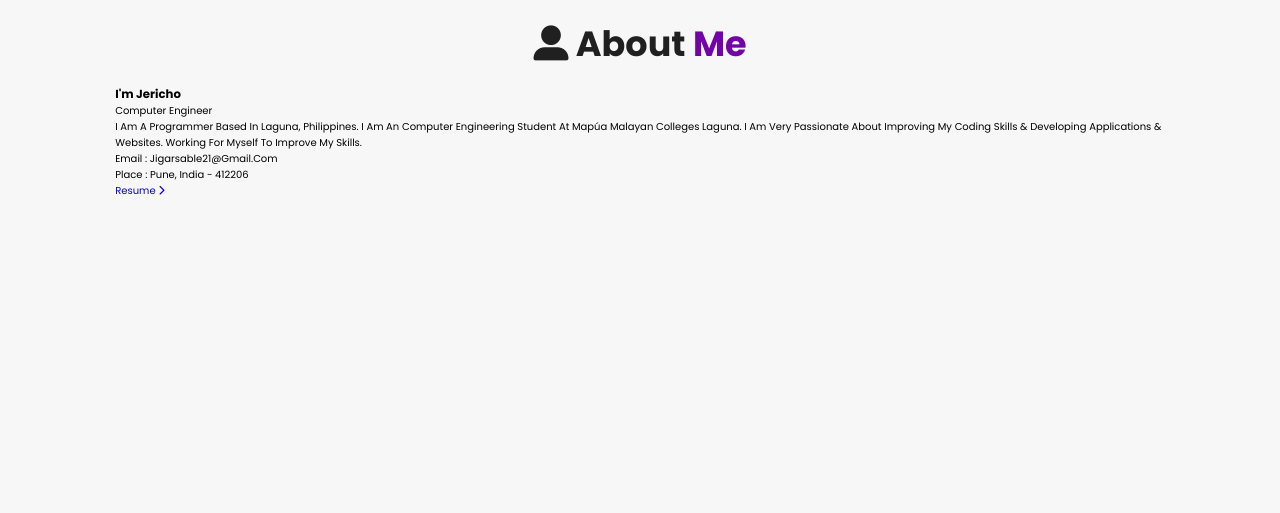
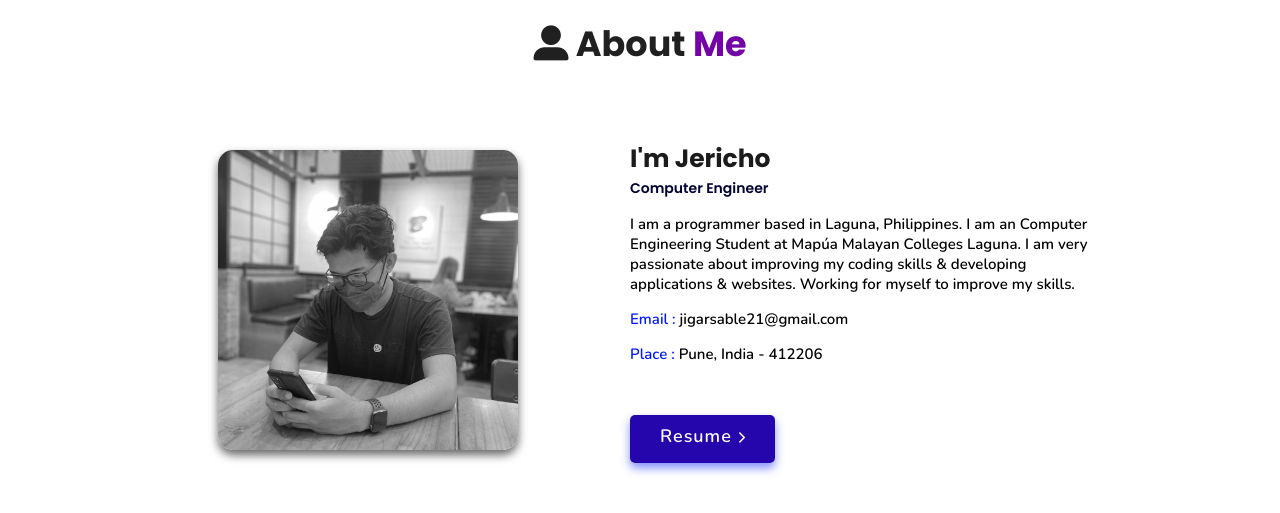
Before and after one commit to aslaii/CloudLex-SinglePageWebsite, a plain HTML site: page index.html in a window 1280 px wide. Shown: the part 803-1316 px from the top of the page. Drawn offline with nearby package versions, Linux system fonts and the light colour scheme; animation ran at ten frames a second.

Commit message:
added style at about me page

```diff
--- a/index.html
+++ b/index.html
@@ -100,7 +100,7 @@
         <div class="row">
 
         <div class="image">
-            <img draggable="false" src="./assets/images/profile2.jpg" alt="">
+            <img draggable="false" src="./images/profile.jpg" alt="">
         </div>
         <div class="content">
             <h3>I'm Jericho</h3>
--- a/styles.css
+++ b/styles.css
@@ -352,3 +352,93 @@ html {
     clip-rule: evenodd;
     fill: #7A6BB5;
   }
+
+  .about {
+    background: rgb(255, 255, 255);
+  }
+  .about .row {
+    display: flex;
+    flex-direction: row;
+    gap: 2rem;
+    flex-wrap: wrap;
+    padding: 4rem;
+  }
+  .about .row .image {
+    text-align: center;
+    flex: 1 1 35rem;
+  }
+  .about .row .image img {
+    margin: 4rem;
+    width: 30rem;
+    height: auto;
+    border-radius: 5%;
+    box-shadow: 0 5px 10px rgba(0, 0, 0, 0.6);
+    mix-blend-mode: luminosity;
+    transition: 0.3s;
+    cursor: pointer;
+  }
+  .about .row .image img:hover {
+    mix-blend-mode: normal;
+  }
+  .about .row .content {
+    flex: 1 1 45rem;
+    padding: 3rem;
+  }
+  .about .row .content h3 {
+    color: rgb(27, 27, 27);
+    font-size: 2.5rem;
+  }
+  .about .row .content .tag {
+    font-size: 1.4rem;
+    color: #020133;
+    font-weight: 600;
+    margin-top: 1rem;
+  }
+  .about .row .content p {
+    font-size: 1.5rem;
+    margin-top: 1.5rem;
+    font-family: "Nunito";
+    font-weight: 600;
+    text-transform: none;
+  }
+  .about .row .content .box-container {
+    display: flex;
+    flex-wrap: wrap;
+    gap: 1.5rem;
+    font-family: "Nunito";
+    font-weight: 600;
+  }
+  .about .row .content .box-container .box p {
+    text-transform: none;
+  }
+  .about .row .content .box-container .box p span {
+    color: #011aff;
+  }
+  .resumebtn {
+    margin-top: 6rem;
+  }
+  .resumebtn .btn {
+    padding: 1.7rem 3rem;
+    border-radius: 0.5em;
+    transition: 0.3s;
+    color: #fff;
+    background: #2506ad;
+    box-shadow: 0px 5px 10px rgba(48, 68, 247, 0.6);
+    font-family: "Nunito", sans-serif;
+  }
+  .resumebtn .btn span {
+    font-weight: 600;
+    font-size: 1.8rem;
+    letter-spacing: 0.1rem;
+  }
+  .resumebtn .btn i {
+    margin-left: 0.3rem;
+    font-size: 1.2rem;
+    transition: 0.3s;
+  }
+  .resumebtn .btn:hover {
+    background: #1a047e;
+  }
+  .resumebtn .btn:hover i {
+    transform: translateX(5px);
+  }
```
